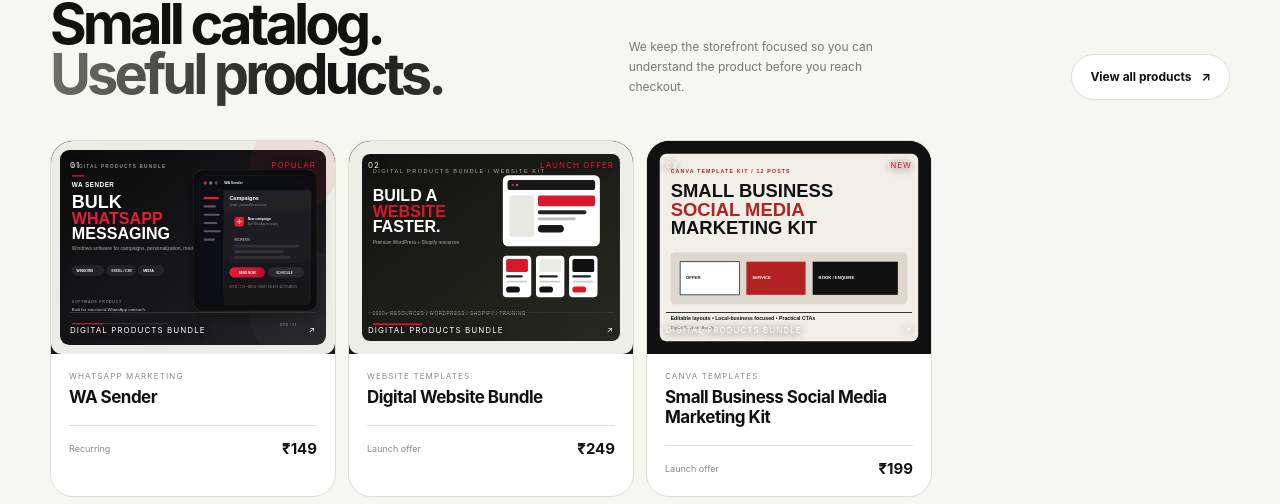
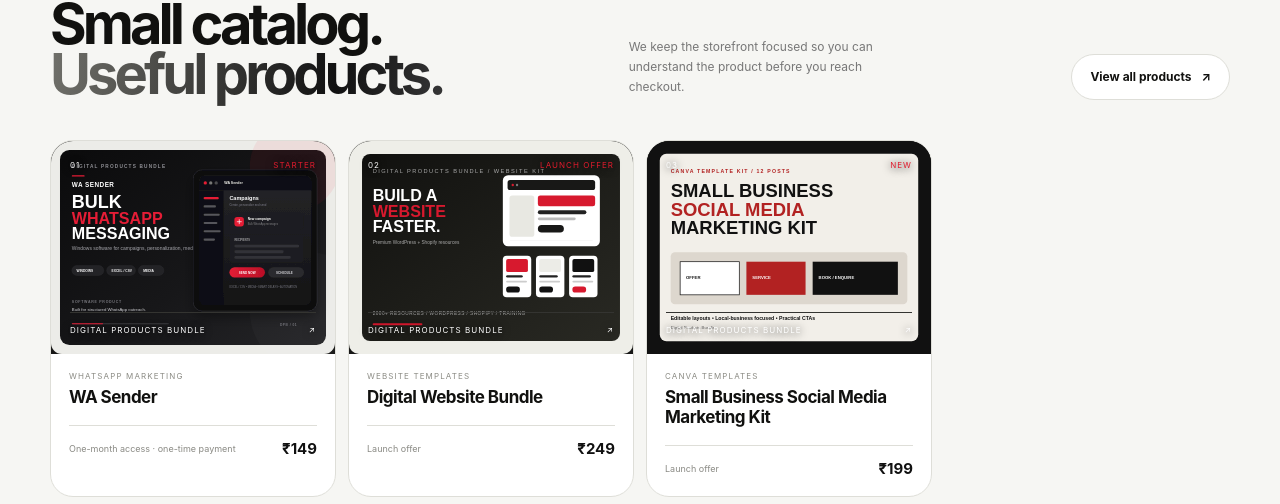
Before and after one commit to rohit-kumar-seo-repo/digital_products_bundle, a Next.js app: page / in a window 1280 px wide. Shown: the part 1301-1805 px from the top of the page. Built offline with nearby package versions, Linux system fonts and the light colour scheme.

Commit message:
Clarify WA Sender pricing claims
Use accurate one-time payment language and remove unverified popularity badge.

```diff
--- a/app/products/[slug]/page.tsx
+++ b/app/products/[slug]/page.tsx
@@ -7,7 +7,7 @@ import { AddToCart, BuyNow } from "@/components/store";
 import { Reveal } from "@/components/motion";
 
 const plans = [
-  { label: "Monthly", price: "₹149", note: "Recurring" },
+  { label: "Monthly", price: "₹149", note: "One-month access · one-time payment" },
   { label: "6 Months", price: "₹499", note: "One-time" },
   { label: "Yearly", price: "₹899", note: "Best value" },
 ];
--- a/lib/products.ts
+++ b/lib/products.ts
@@ -1,7 +1,7 @@
 export type Product = { slug:string; name:string; shortDescription:string; category:string; type:"Software"|"Digital Bundle"; badge?:string; imageLabel:string; image?:string; pricing?:{label:string;price:string;note?:string}[]; features:string[]; delivery:string; support?:string; externalDownload?:boolean; driveUrl?:string; canvaUrl?:string };
 
 export const products:Product[]=[
-{slug:"wa-sender",name:"WA Sender",shortDescription:"Windows software for practical WhatsApp bulk messaging and marketing workflows.",category:"WhatsApp Marketing",type:"Software",badge:"Popular",imageLabel:"WA SENDER",image:"/wa-sender-thumbnail.svg",pricing:[{label:"Monthly",price:"₹149",note:"Recurring"},{label:"6 Months",price:"₹499",note:"One-time"},{label:"Yearly",price:"₹899",note:"Best value"}],features:["Windows desktop software","Bulk WhatsApp messaging workflows","Excel and CSV contact import","Personalized messages and media","Flexible sending controls","Activation support after purchase"],delivery:"Activation is normally completed within 30 minutes to 2 hours after successful payment.",support:"WhatsApp support: +91 84485 54536",externalDownload:true},
+{slug:"wa-sender",name:"WA Sender",shortDescription:"Windows software for practical WhatsApp bulk messaging and marketing workflows.",category:"WhatsApp Marketing",type:"Software",badge:"Starter",imageLabel:"WA SENDER",image:"/wa-sender-thumbnail.svg",pricing:[{label:"Monthly",price:"₹149",note:"One-month access · one-time payment"},{label:"6 Months",price:"₹499",note:"One-time"},{label:"Yearly",price:"₹899",note:"Best value"}],features:["Windows desktop software","Bulk WhatsApp messaging workflows","Excel and CSV contact import","Personalized messages and media","Flexible sending controls","Activation support after purchase"],delivery:"Activation is normally completed within 30 minutes to 2 hours after successful payment.",support:"WhatsApp support: +91 84485 54536",externalDownload:true},
 {slug:"digital-website-bundle",name:"Digital Website Bundle",shortDescription:"A large collection of website templates, premium plugins, training and landing-page resources designed to help you launch websites faster.",category:"Website Templates",type:"Digital Bundle",badge:"Launch Offer",imageLabel:"WEBSITE BUNDLE",image:"/website-bundle-thumbnail.svg",pricing:[{label:"Lifetime Access",price:"₹249",note:"Launch offer"}],features:["600+ customizable premium WordPress templates","Premium WordPress plugins","Video training course","500+ Shopify templates","400+ digital-product landing pages","WhatsApp Pro community access","Lifetime access with updates","Digital delivery through a supplied Drive folder"],delivery:"Digital access is delivered after successful payment. The download/access link is provided through the order confirmation flow.",support:"Store support is available for access, delivery and product questions.",driveUrl:"https://drive.google.com/drive/folders/1ltjYjH8jTcPCTaTdYEF3K-4UrlbPFCjm"},
 {slug:"small-business-social-media-kit",name:"Small Business Social Media Marketing Kit",shortDescription:"12 editable Canva social media templates for offers, services, reviews, educational posts, WhatsApp promotions and monthly content planning.",category:"Canva Templates",type:"Digital Bundle",badge:"New",imageLabel:"SOCIAL MEDIA KIT",image:"/small-business-social-kit-thumbnail.svg",pricing:[{label:"12 Templates",price:"₹199",note:"Launch offer"}],features:["12 editable Canva social media templates","Promotional offer and service spotlight layouts","Customer testimonial and before/after layouts","Google review request and WhatsApp offer layouts","Booking and contact CTA templates","Monthly content planning template"],delivery:"After verified payment, the Canva design access link is shown on the order confirmation page and sent through the confirmation flow.",support:"Store support is available for access, delivery and product questions.",canvaUrl:"https://www.canva.com/d/y43IwlgE34OCzcp",driveUrl:"https://www.canva.com/d/y43IwlgE34OCzcp"}];
 
```
